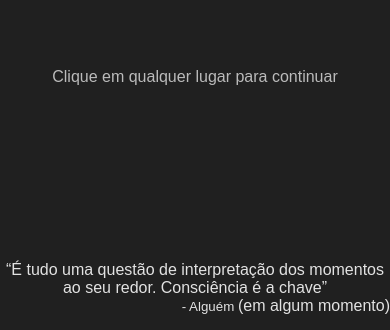
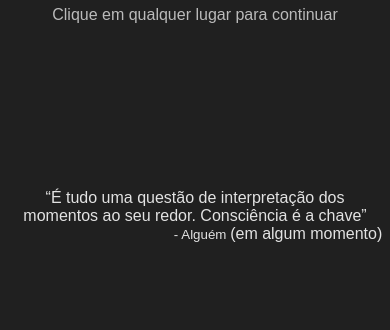
Before and after one commit to AntunesJohann/Resume, a plain HTML site: page index.html in a window 390 px wide. Shown: the part 514-844 px from the top of the page. Drawn offline with Linux system fonts and the light colour scheme.

Commit message:
Redução de escala da página inicial quando >= 425px.

```diff
--- a/assets/css/style.css
+++ b/assets/css/style.css
@@ -30,14 +30,6 @@
   }
 }
 
-html {
-  width: 100%;
-  height: 100%;
-}
-body {
-  width: 100%;
-  height: 100%;
-}
 * {
   margin: 0;
   padding: 0;
@@ -164,7 +156,7 @@ body {
   grid-area: footer;
   position: relative;
   padding: 0.25rem;
-  margin-top: .5rem;
+  margin-top: 0.5rem;
   font-size: 13pt;
   text-align: center;
 }
@@ -214,3 +206,13 @@ body {
     margin-bottom: 0;
   }
 }
+@media only screen and (max-width: 425px) {
+  #first-page {
+    height: 95vh;
+    grid-template-rows: 33% 23% 20% 10% 10%;
+  }
+  .quote {
+    padding-left: 2%;
+    padding-right: 2%;
+  }
+}
```
